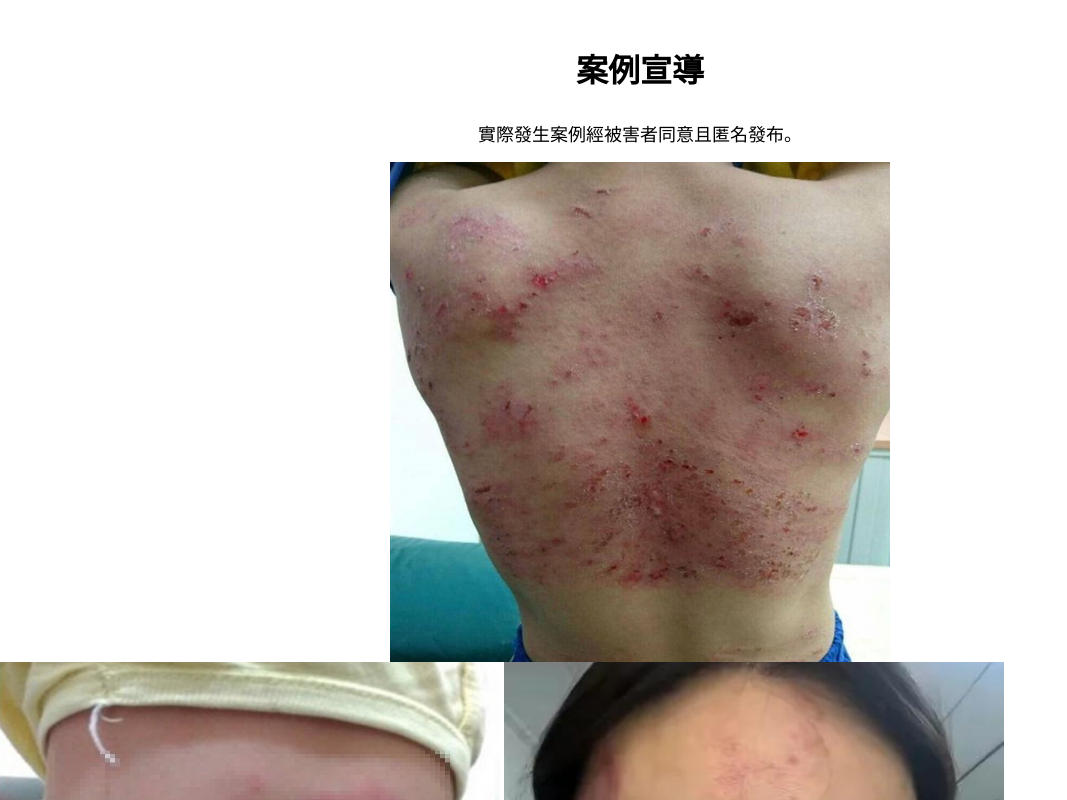
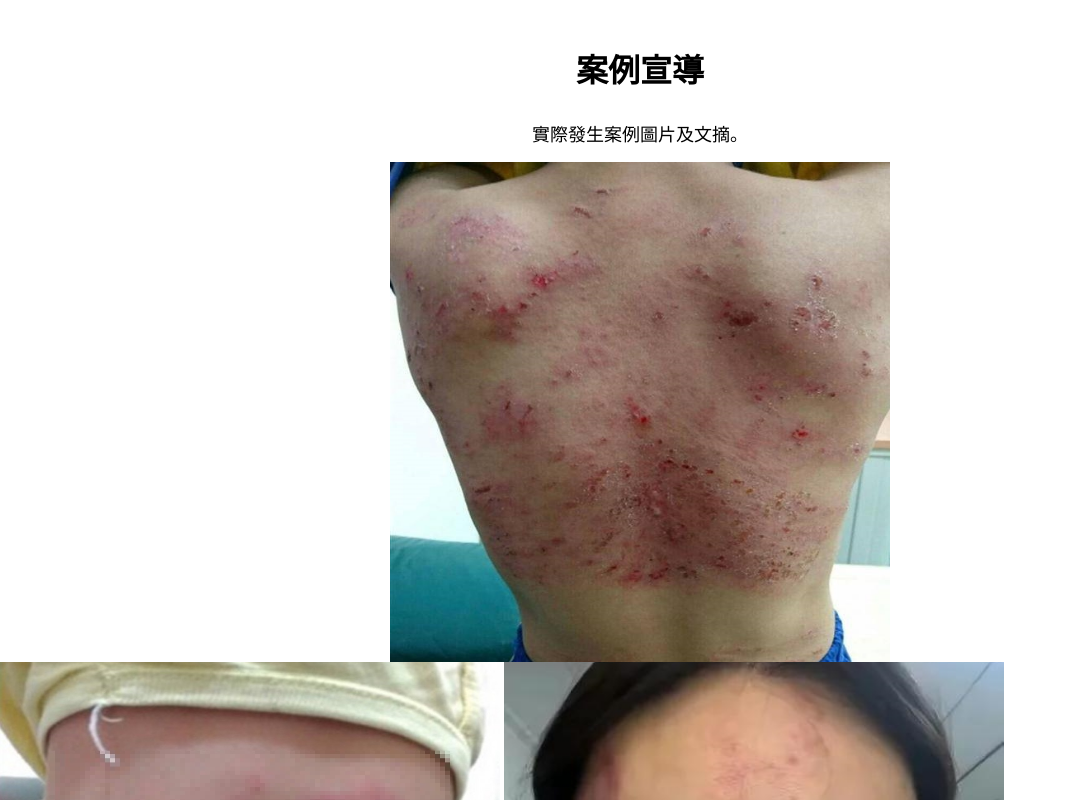
Before and after one commit to chihhao1001/0609, a plain HTML site: page index.html in a window 1280 px wide. Shown: the part 2040-2840 px from the top of the page, without its empty margins (0-1067 px from the left). Drawn offline with Linux system fonts and the light colour scheme.

Commit message:
Add files via upload

```diff
--- a/index.html
+++ b/index.html
@@ -53,7 +53,7 @@
   </article>
   <article id="a03">
     <h2>案例宣導</h2>
-    <p>實際發生案例經被害者同意且匿名發布。</p>
+    <p>實際發生案例圖片及文摘。</p>
     <div class="container3">
       <img src="assets/11111.jpg" width="500" height="500" alt=""/> </div>
       <img src="assets/22222.jpg" width="500" height="500" alt=""/>
@@ -63,6 +63,20 @@
     <h2>協會位置</h2>
 <iframe src="https://www.google.com/maps/embed?pb=!1m18!1m12!1m3!1d598.8784579509886!2d120.67249581960041!3d24.121834348435108!2m3!1f0!2f0!3f0!3m2!1i1024!2i768!4f13.1!3m3!1m2!1s0x34693cfdf13d560b%3A0xa4002a1f1219e2dd!2z5Lit6IiI5aSn5a2457ac5ZCI5pWZ5a245aSn5qiT!5e0!3m2!1szh-TW!2stw!4v1655129933693!5m2!1szh-TW!2stw" width="100%" height="450" frameborder="0" style="border:0;" allowfullscreen="" class="wow jello"></iframe>
   </article>
+	<div><p>資料來源：
+		<br>衛生福利部保護服務司&nbsp;&nbsp;&nbsp;&nbsp;https://dep.mohw.gov.tw/dops/cp-1160-7999-105.html
+		<br>中天快點TV&nbsp;&nbsp;&nbsp;&nbsp;https://gotv.ctitv.com.tw/2021/10/1913363.htm
+		<br>風傳媒&nbsp;&nbsp;&nbsp;&nbsp;https://www.storm.mg/article/4077042?page=2
+		<br>自由時報&nbsp;&nbsp;&nbsp;&nbsp;https://news.ltn.com.tw/news/society/breakingnews/1852698
+		<br>自由時報&nbsp;&nbsp;&nbsp;&nbsp;https://news.ltn.com.tw/news/society/breakingnews/3335972
+		<br>大紀元&nbsp;&nbsp;&nbsp;&nbsp;https://www.epochtimes.com/b5/18/3/23/n10243531.htm
+		<br>https://www.psicologodellerelazioni.it/blog_solitudine_tristezza.php
+		<br>奇摩新聞&nbsp;&nbsp;&nbsp;&nbsp;https://tw.news.yahoo.com/news/%E7%99%BE%E8%90%AC%E7%B6%B2%E7%B4%85%E9%96%83%E5%A9%9A-4%E6%AC%A1%E5%AE%B6%E6%9A%B4%E9%9A%AA%E8%A2%AB%E6%89%93%E6%AD%BB-140000146.html
+		<br>東衛法律事務所&nbsp;&nbsp;&nbsp;&nbsp;https://www.dowellbar.com/2016/09/legalconsulting.html
+		<br>投委會&nbsp;&nbsp;&nbsp;&nbsp;https://www.ifec.org.hk/web/tc/moneyessentials/debts-and-borrowing/manage-exist-debt/counselling.page
+		<br>香港01&nbsp;&nbsp;&nbsp;&nbsp;https://www.hk01.com/tag/15577
+		</p>
+	</div>
 </main>
 <footer> 版權所有 © 國立中興大學文化創意學士學程 </footer>
 <script>
```
